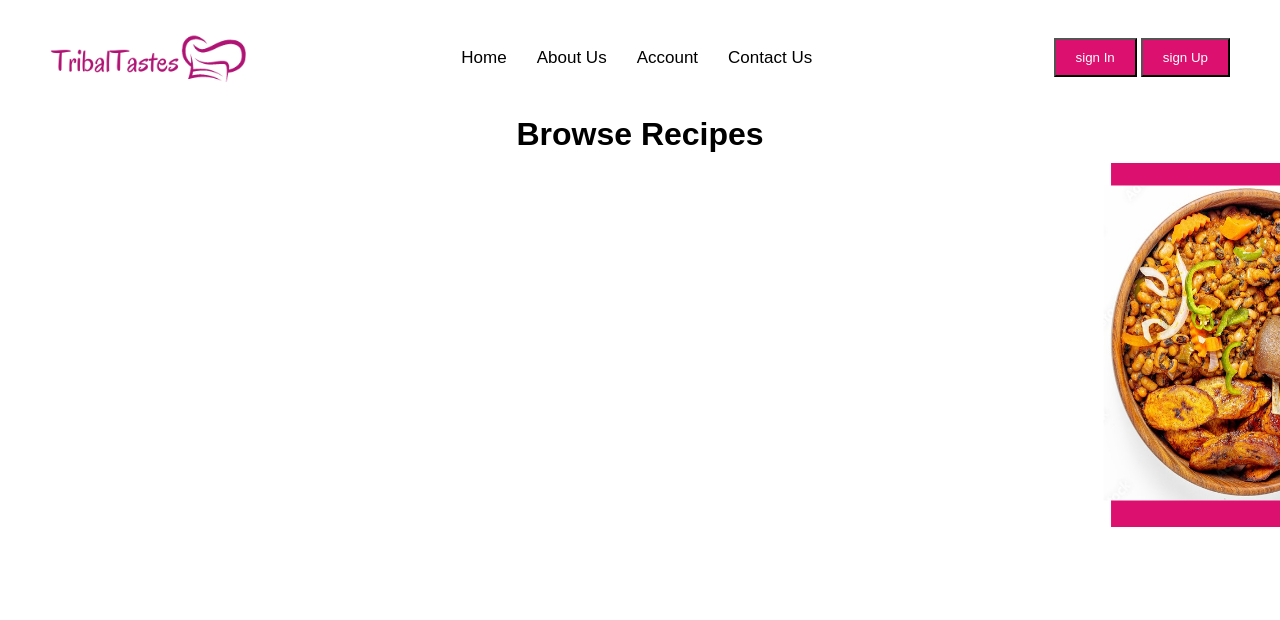
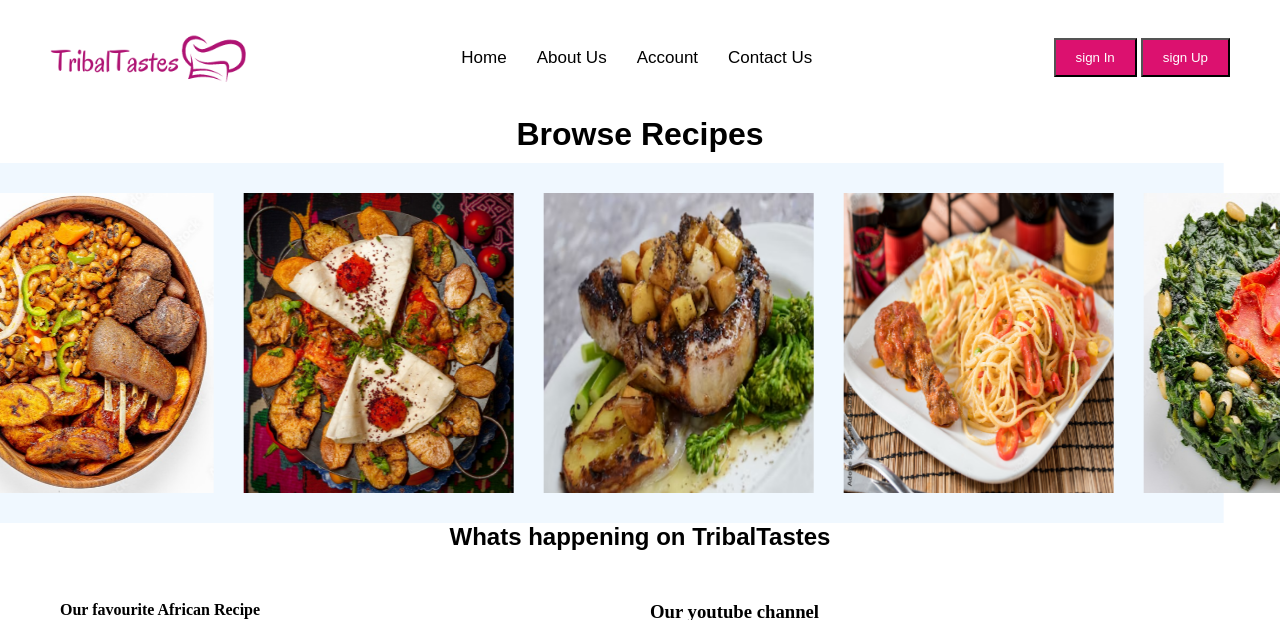
Before and after one commit to joodebb/TribalTastes_Project, a PHP site: page / in a window 1280 px wide. Shown: the top 620 px of the page. Before the commit the page ends 527 px from the top, so only its background shows below. Run offline with PHP 8.4, Linux system fonts and the light colour scheme.

Commit message:
banner page

```diff
--- a/assests/css/style.css
+++ b/assests/css/style.css
@@ -47,12 +47,17 @@
 }
 
 
-.nav ul li a{
+.nav ul li a {
     text-decoration: none;
     color: black;
     font-weight: 500;
     font-family: sans-serif;
     font-size: 17px;
+}
+
+
+ul li a:hover{
+  color:#dc116f ;
 }
 
 
@@ -94,9 +99,16 @@
 
 }
 
+.content h1 :hover{
+  color:#dc116f ;
+
+}
+
 h1:hover {
     transform: scale(1.05);
     cursor: pointer;
+    color:#dc116f ;
+
 }
 
 .content h1 a {
@@ -113,10 +125,10 @@
 .food-images {
     white-space: nowrap;
     animation: moveLeft 50s linear infinite;
-    background-color: #dc116f;
+    background-color: aliceblue;
     margin-top: 10px;
-
-
+    display: flex;
+    animation: moveLeft 150s linear infinite;
   }
 
 
@@ -124,22 +136,64 @@
     display: inline-block;
     width: 300px;
     height: 300px;
-    transform: scale(1.05);
     cursor: pointer;
     margin-top: 30px;
     margin-bottom: 30px;
     padding-right: 30px;
-
-
   }
 
 
   @keyframes moveLeft {
-    0% {
-      transform: translateX(100%);
+    from {
+      transform: translateX(0);
+    }
+    to {
+      transform: translateX(-100%); /* Moves images 100% to the left */
     }
 
-    100% {
-      transform: translateX(-100vw -100%);
     }
-  }
+
+ .trends{
+  text-align: center;
+  justify-content: center;
+  padding-bottom: 50px;
+  font-family: sans-serif;
+ }
+
+
+ .trends  h2 :hover{
+  color:#dc116f ;
+
+}
+
+h2:hover {
+  transform: scale(1.05);
+  cursor: pointer;
+  color:#dc116f ;
+
+}
+
+.trends h2 a{
+  text-decoration: none;
+  color: black;
+}
+
+.one{
+   width: 350px;
+   height: 350px;
+   padding-top: 50px;
+   padding-bottom: 10px;
+   border-radius: 100%;
+   animation: rotate 15s linear infinite;
+}
+
+
+
+@keyframes rotate {
+    0%{
+        transform: rotate(0deg);
+    }
+    100%{
+        transform: rotate(360deg)
+    }
+}
--- a/index.html
+++ b/index.html
@@ -31,17 +31,47 @@
                 <div class="container">
                     <div class="food-images">
                     <img src="assests/images/gob3.jpg" alt="gobe"><a href="#"></a>
+                    <img src="assests/images/food9.jpeg" alt="hollof">
+                    <img src="assests/images/food3.jpeg" alt="hollof">
+                    <img src="assests/images/image12.jpg" alt="hollof">
                     <img src="assests/images/image13.jpg" alt="hollof">
-                    <img src="assests/images/image12.jpg" alt="hollof">
+                    <img src="assests/images/food6.jpeg" alt="hollof">
                     <img src="assests/images/image6.jpg" alt="hollof">
+                    <img src="assests/images/food.jpeg" alt="hollof">
+                    <img src="assests/images/food8.jpeg" alt="hollof">
                     <img src="assests/images/image5.jpg" alt="hollof">
                     <img src="assests/images/image10.jpg" alt="hollof">
                     <img src="assests/images/image.jpg" alt="hollof">
+                    <img src="assests/images/image4.jpg" alt="hollof">
+                    <img src="assests/images/image9.jpg" alt="hollof">
+                    <img src="assests/images/image2.jpg" alt="hollof">
                 </div>
                 </div>
+
+            <div class="trends">
+            <h2><a href="#">Whats happening on TribalTastes</a></h2>
+           </div>
+
+              <main class="grid-container">
+                <section class="grid-50">
+                    <div>
+                    <h4 class="three">Our favourite African Recipe</h4>
+                    <img class="one" src="assests/images/gob3.jpg">
+                    <h5>Gari and Beans</h5>
+                    <P>The staple make up a complete protein. </P>
+                </div>
+                </section>
+
+                <section class="grid-50">
+                    <h3>Our youtube channel</h3>
+                <iframe width="560" height="315" src="https://www.youtube.com/embed/RF7xafO-DwU?si=hD95vLRBODCtf1yW" title="YouTube video player" frameborder="0" allow="accelerometer; autoplay; clipboard-write; encrypted-media; gyroscope; picture-in-picture; web-share" allowfullscreen></iframe>
+
+                </section>
 
 
 
 
+              </main>
+
 </body>
 </html>
```
Also changed, not shown: assests/images/food.jpeg (added), assests/images/food2.jpeg (added), assests/images/food3.jpeg (added), assests/images/food4.jpeg (added), assests/images/food5.jpeg (added), assests/images/food6.jpeg (added), assests/images/food7.jpeg (added), assests/images/food8.jpeg (added), assests/images/food9.jpeg (added).
